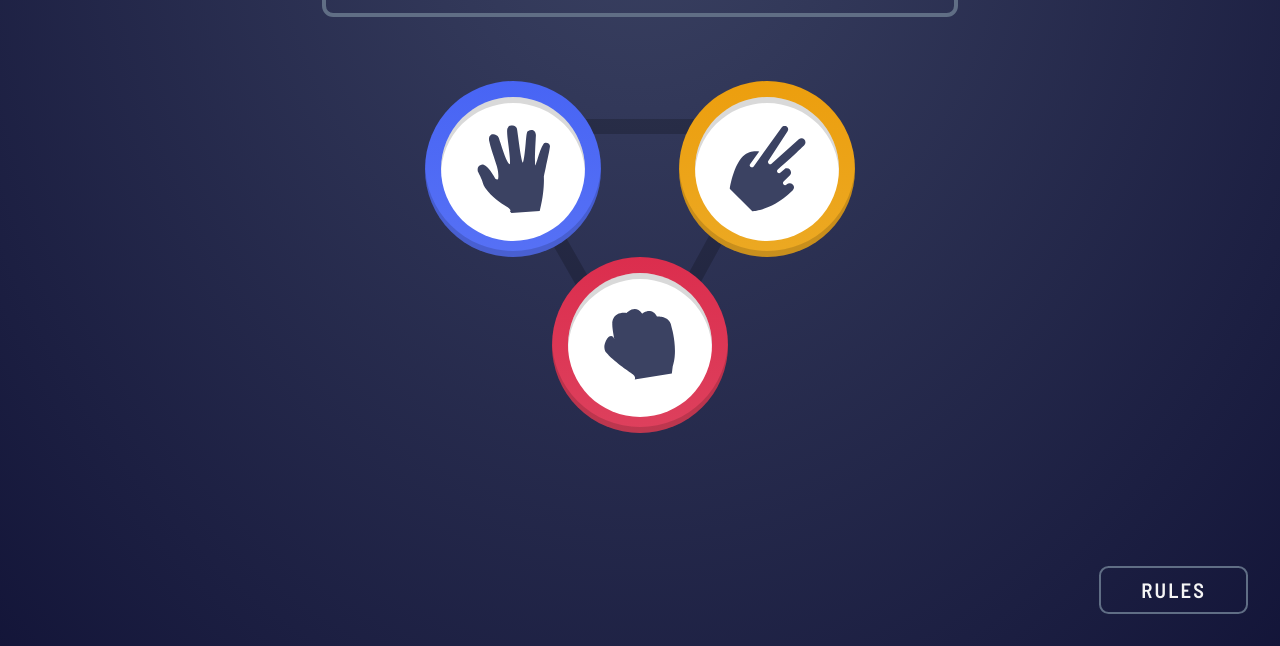
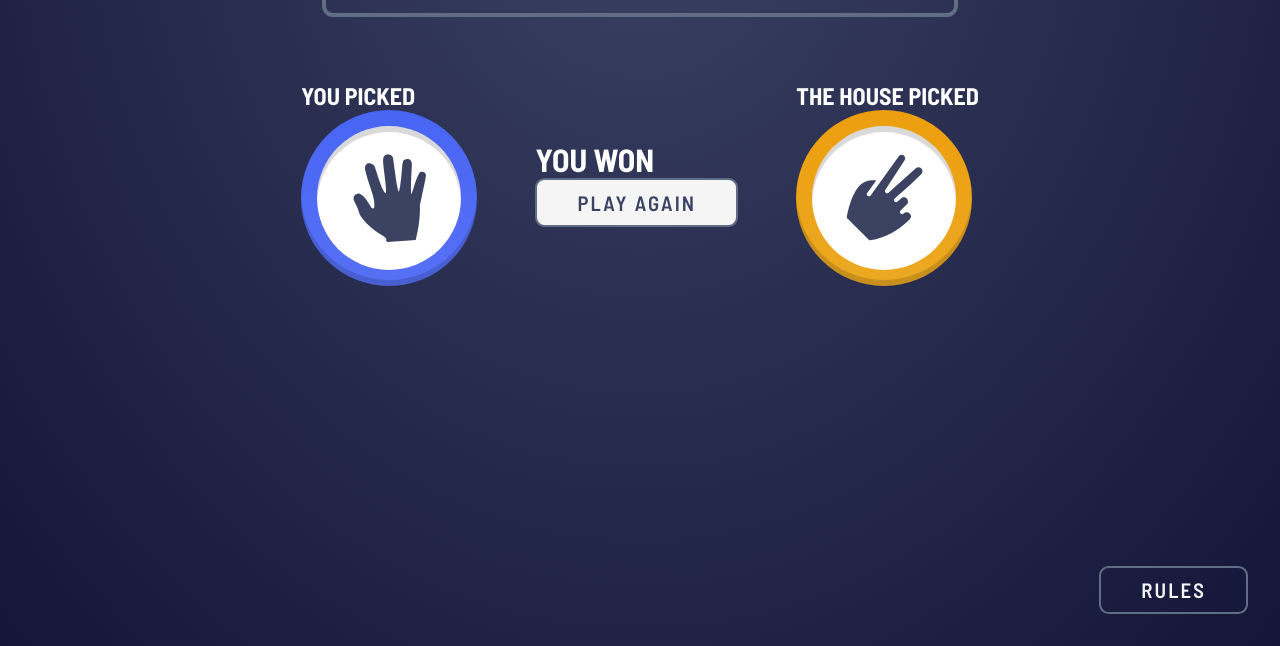
Before and after one commit to gopikothalanka/Rock-Paper-Scissors, a plain HTML site: page index.html in a window 1280 px wide. Shown: the part 154-800 px from the top of the page. Drawn offline with Linux system fonts and the light colour scheme.

Commit message:
set selection view

```diff
--- a/index.html
+++ b/index.html
@@ -17,9 +17,9 @@
       <div class="score-count" id="score-count">0</div>
     </div>
   </header>
-
+</div>
 <!-- Game -->
-  <section class="game" id="game">
+  <!-- <div class="game container" id="game">
     <button class="btn-paper g-btns" data-choice="paper">
         <div class="btn-inner">
           <img src="./images/icon-paper.svg" alt="paper">
@@ -37,13 +37,12 @@
         <img src="./images/icon-rock.svg" alt="rock">
       </div>
     </button>
-  </section>
-</div>
+  </div>
+  -->
 <!-- result step 2-->
 
-
-  <div class="selection" id="selection">
-  <div>
+  <div class="container-two" id="selection">
+  <div class="">
     <h2>you picked</h2>
      <button class="btn-paper g-btns" id="user-select" data-choice="paper">
       <div class="btn-inner">
@@ -52,7 +51,7 @@
     </button>
   </div>
     <div><h1>YOU <span id="win">WON</span></h1>
-    <button class="btn" id="reset">PLAy AGAIN</button>
+    <button class="again-btn" id="reset">PLAy AGAIN</button>
   </div>
   <div>
     <h2>the house picked</h2>
@@ -67,10 +66,10 @@
 
 
 
+<!-- Rules button -->
 <button class="rules-btn">Rules</button>
 <div class="rules-modal">
   <div class="modal-container">
-    <span class="empty-block"></span>
     <header class="modal-header">
       <h1 class="modal-heading">Rules</h1>
       <button class="close-btn">
--- a/style.css
+++ b/style.css
@@ -92,7 +92,7 @@ body {
   height: 100%;
   background:url('./images/bg-triangle.svg')no-repeat;
   left: 28%;
-  top: 40%;
+  top: 30%;
   z-index: -1;
 }
 /* button initial properties */
@@ -130,7 +130,6 @@ body {
   grid-area: paper;
   background: linear-gradient(to bottom,var(--paper-gradient),var(--paper-gradient2));
 
-
 }
 .btn-scissors{
   grid-area: scissors;
@@ -140,7 +139,6 @@ body {
   grid-area: rock;
   background: linear-gradient(to bottom,var(--rock-gradient),var(--rock-gradient2));
 }
-
 .selection img{
   transform: scale(1.6);
 }
@@ -148,10 +146,6 @@ body {
 
 
 /* result */
-
-
-
-
 /* reset button */
 .re-set{
   outline: none;
@@ -167,21 +161,20 @@ body {
 
 }
 
-
-.selection{
-  display: none;
-  justify-content: space-between;
-  align-items: center;
-  text-align: center;
-  margin-top: 3rem;
-  letter-spacing: 2px;
+.container-two{
+  position: relative;
+  margin: 0 auto;
+  padding: 2rem;
   max-width: 800px;
+  display: grid;
+  grid-template-columns: auto auto auto;
+  place-items: center;
 }
-.selection .g-btns{
+.container-two.g-btns{
   margin-top: 40px;
   pointer-events: none;
 }
-.btn {
+.again-btn {
 
   background:whitesmoke;
   border: 2px solid var(--header-outline);
```
